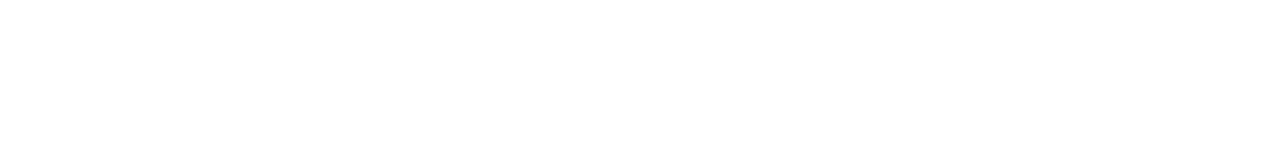
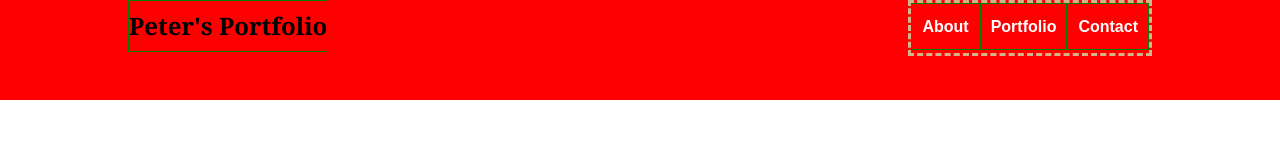
Before and after one commit to PapaWuski/Basic-Portfolio, a plain HTML site: page contact.html in a window 1280 px wide. Drawn offline with Linux system fonts and the light colour scheme.

Commit message:
added reset margin/padding. added nav in 3 pages

```diff
--- a/assets/css/style.css
+++ b/assets/css/style.css
@@ -1,18 +1,39 @@
 *{
     font-family: 'Arial', 'Helvetica Neue', Helvetica, sans-serif;
+    margin: 0;
+    padding: 0;
 }
 h1{
     font-family: 'Georgia', Times, Times New Roman, serif;
 }
+.menu{
+    width: 100%;
+    height:100px;
+    background-color: red;
+    position: relative;
+
+}
+nav.menu h1{
+    float: left;
+    line-height: 50px;
+    border: 1px solid green;
+    left:10%;
+    position: absolute;
+}
 nav.menu ul{
     list-style: none;
-    margin: 20px;
+    position: absolute;
+    border: 3px dashed tan;
+    right: 10%;
+    height: 50px;
 }
 nav.menu li{
     float: left;
     padding:10px;
     background-color: red;
     text-align: center;
+    vertical-align: middle;
+    border: 1px solid green;
 }
 nav.menu li:hover{
     background-color: blue;
@@ -25,7 +46,7 @@ nav.menu a{
 }
 .content{
     clear:both;
-    width: 80%;
+    width: 60%;
     margin: 5% auto;
     border-style: solid;
     border-width: 1px;
--- a/contact.html
+++ b/contact.html
@@ -1,12 +1,24 @@
 <!DOCTYPE html>
 <html lang="en">
+
 <head>
     <meta charset="UTF-8">
     <meta name="viewport" content="width=device-width, initial-scale=1.0">
     <meta http-equiv="X-UA-Compatible" content="ie=edge">
     <title>Document</title>
 </head>
+<link rel="stylesheet" href="assets/css/style.css" type="text/css">
+
 <body>
+    <nav class="menu">
+        <h1>Peter's Portfolio</h1>
+        <ul>
+            <li><a href="index.html">About</a></li>
+            <li><a href="portfolio.html">Portfolio</a></li>
+            <li><a href="contact.html">Contact</a></li>
+        </ul>
+    </nav>
 
 </body>
+
 </html>
```
Also changed, not shown: index.html (+6 -0 lines), portfolio.html (+13 -0 lines).
